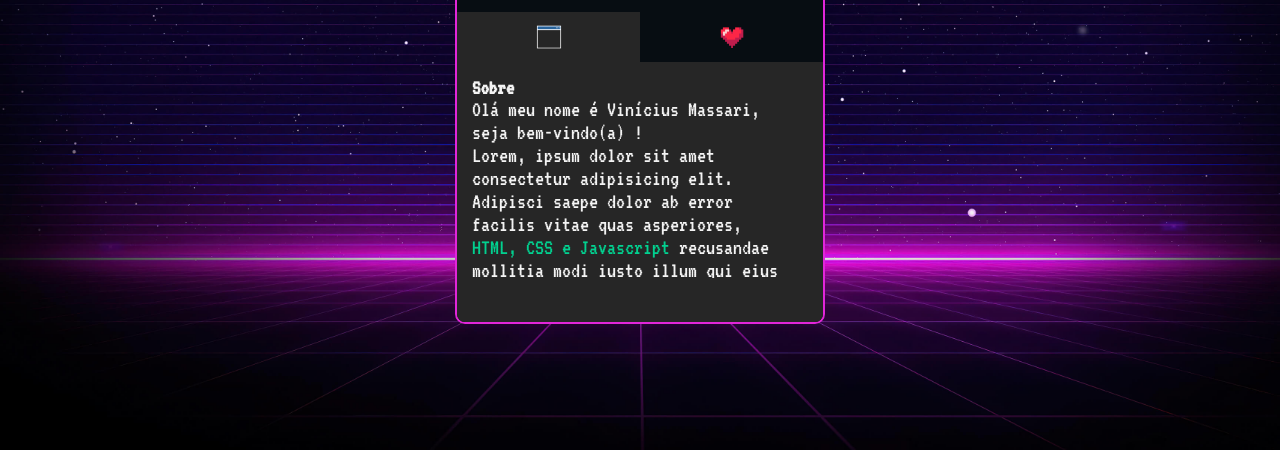
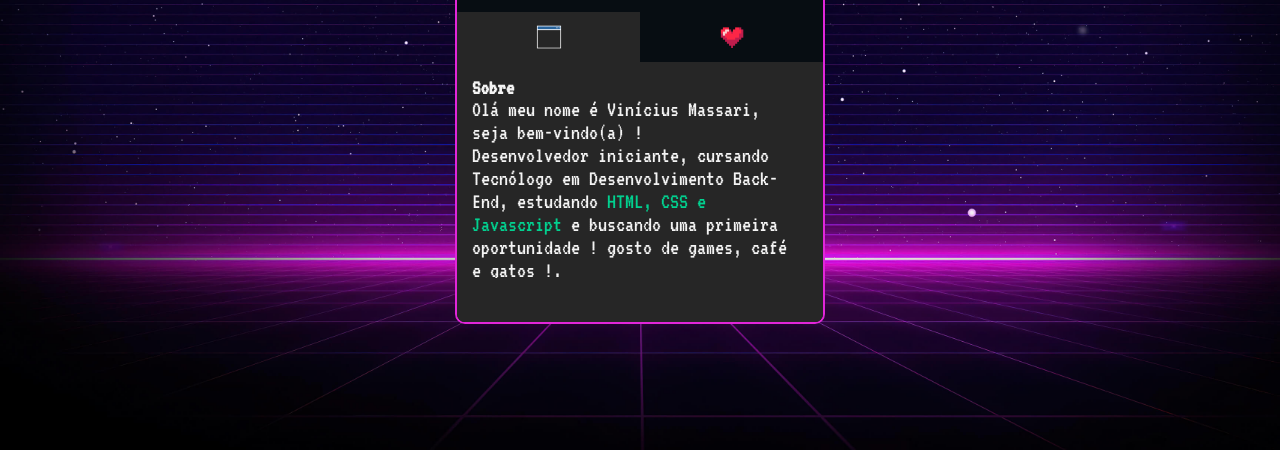
Before and after one commit to ViniciusMassari/Mini-Portfolio-mapa-dev, a plain HTML site: page index.html in a window 1280 px wide. Shown: the part 350-800 px from the top of the page. Drawn offline with Linux system fonts and the light colour scheme.

Commit message:
my description added

```diff
--- a/index.html
+++ b/index.html
@@ -39,11 +39,10 @@
             <div class="descricao">
               <p>Olá meu nome é Vinícius Massari, seja bem-vindo(a) !</p>
               <p>
-                Lorem, ipsum dolor sit amet consectetur adipisicing elit.
-                Adipisci saepe dolor ab error facilis vitae quas asperiores,
-                <span>HTML, CSS e Javascript</span> recusandae mollitia modi
-                iusto illum qui eius est. Pariatur earum reiciendis nesciunt
-                aliquam!
+                Desenvolvedor iniciante, cursando Tecnólogo em Desenvolvimento
+                Back-End, estudando
+                <span>HTML, CSS e Javascript</span> e buscando uma primeira
+                oportunidade ! gosto de games, café e gatos !.
               </p>
             </div>
           </div>
```
